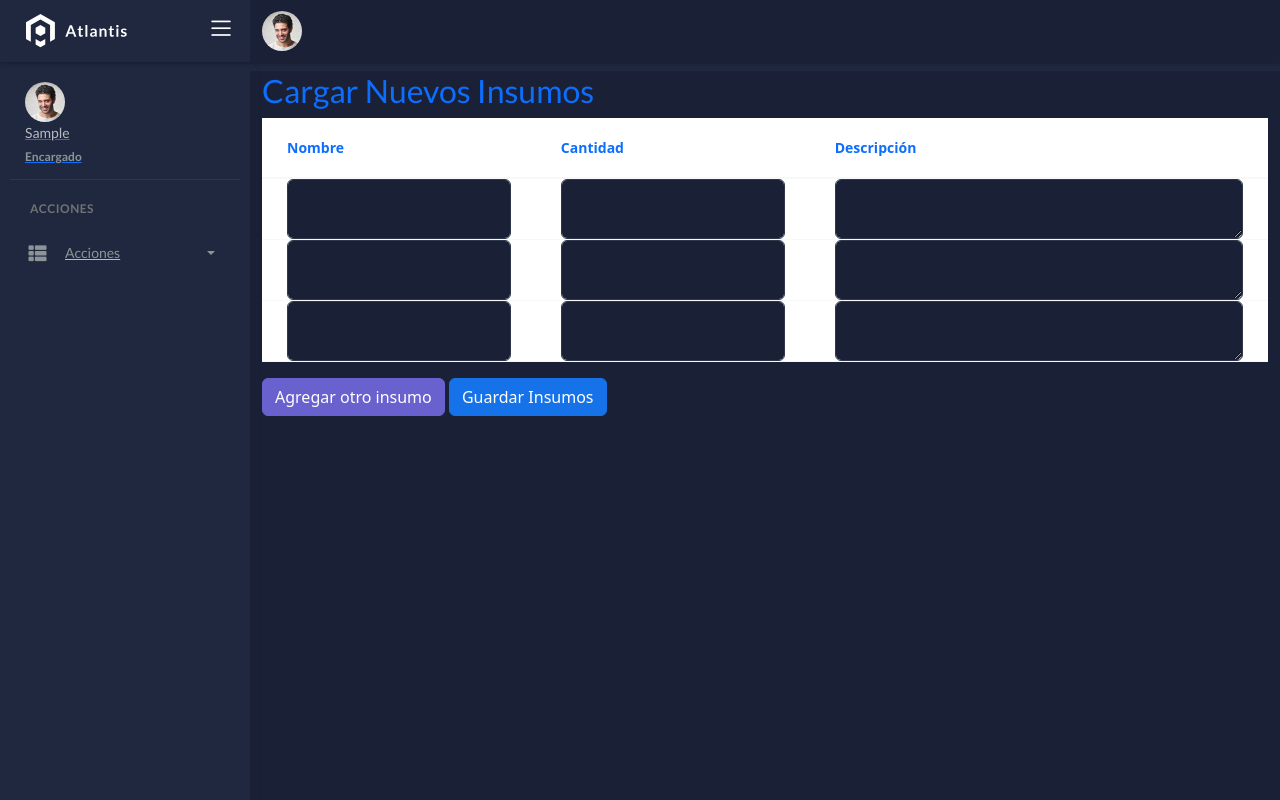
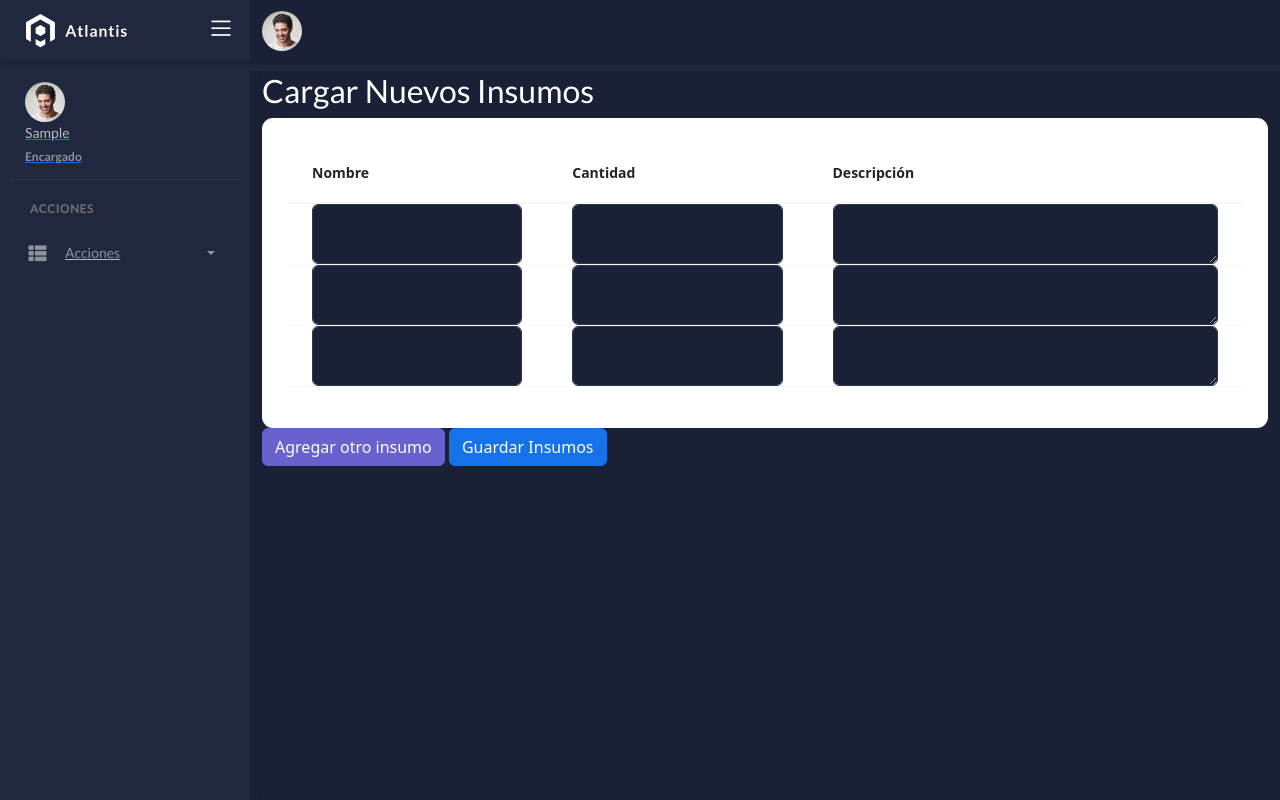
Before and after one commit to OddKing/inventarioNA, a Django app: page /cargar-insumos/ in a window 1280 px wide. Run offline with Django 5.2, Linux system fonts and the light colour scheme; the visitor is signed in with stand-in values (Sample User, id 1); some libraries are stand-ins or nearby versions.

Commit message:
interesante

```diff
--- a/oficina/inventario/forms.py
+++ b/oficina/inventario/forms.py
@@ -36,7 +36,7 @@ class CargarInsumoForm(forms.ModelForm):
         fields = ['nombre', 'cantidad', 'descripcion']
         widgets = {
             'nombre': forms.TextInput(attrs={'class': 'form-control'}),
-            'cantidad': forms.NumberInput(attrs={'class': 'form-control', 'min': '0'}),
+            'cantidad': forms.NumberInput(attrs={'class': 'form-control', 'min': '1'}),
             'descripcion': forms.Textarea(attrs={'class': 'form-control', 'rows': 3}),
         }
 
--- a/oficina/templates/cargar_insumo.html
+++ b/oficina/templates/cargar_insumo.html
@@ -5,16 +5,17 @@
 {% block content %}
 <div class="container-fluid">
 <br><br><br>
-    <h2 class="text-primary">Cargar Nuevos Insumos</h2>
+    <h2 class="text-white">Cargar Nuevos Insumos</h2>
     <form method="post">
         {% csrf_token %}
         {{ formset.management_form }}
-        <table class="table" id="insumo-table">
+        <div class="table-responsive">
+        <table class="table " id="insumo-table">
             <thead>
                 <tr>
-                    <th class="text-primary">Nombre</th>
-                    <th class="text-primary">Cantidad</th>
-                    <th class="text-primary">Descripción</th>
+                    <th >Nombre</th>
+                    <th >Cantidad</th>
+                    <th >Descripción</th>
                 </tr>
             </thead>
             <tbody>
@@ -27,6 +28,7 @@
                 {% endfor %}
             </tbody>
         </table>
+        </div>
         <button type="button" class="btn btn-secondary" id="add-insumo-form">Agregar otro insumo</button>
         <button type="submit" class="btn btn-primary">Guardar Insumos</button>
     </form>
```
